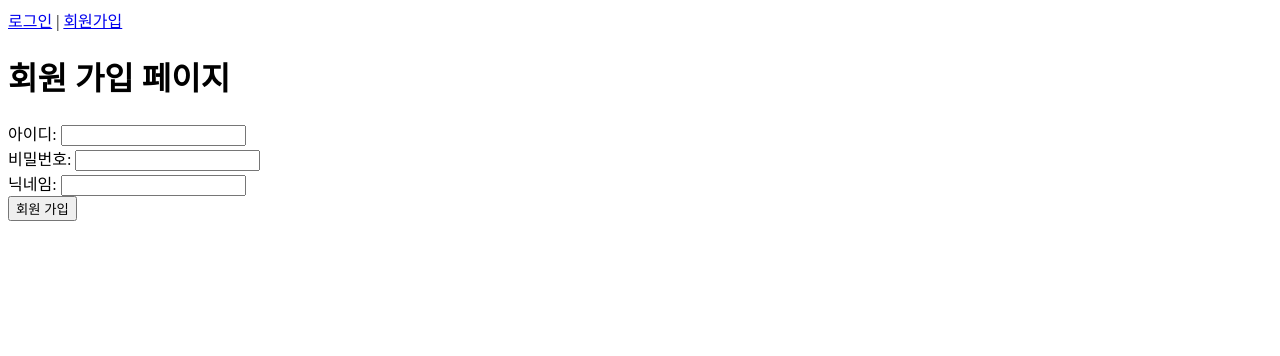
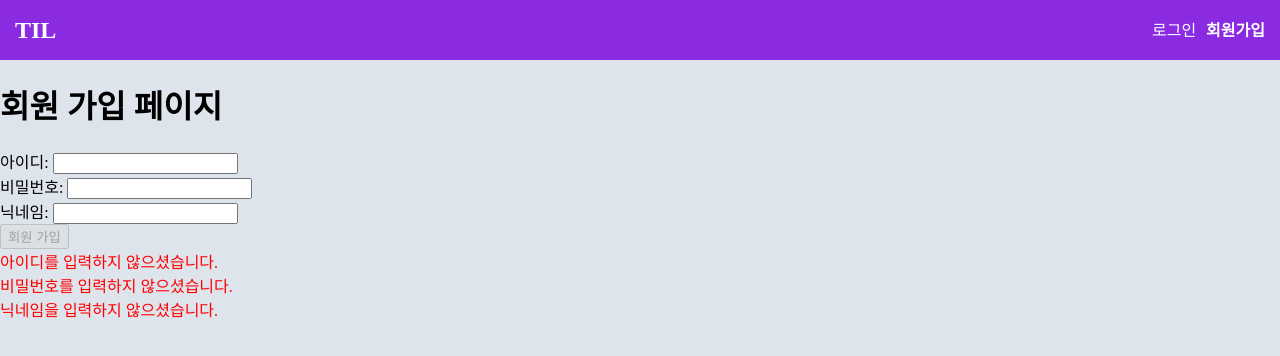
Before and after one commit to BackdevHong/Vue-All, a Vue app in the folder vue-Endgame/vue-til/: page /signup in a window 1280 px wide. Shown: the top 356 px of the page. Built offline with nearby package versions, Linux system fonts and the light colour scheme.

Commit message:
refactor: Styling...

```diff
--- a/vue-Endgame/vue-til/public/index.html
+++ b/vue-Endgame/vue-til/public/index.html
@@ -1,17 +1,31 @@
 <!DOCTYPE html>
 <html lang="">
 	<head>
-    <meta charset="utf-8">
-    <meta http-equiv="X-UA-Compatible" content="IE=edge">
-    <meta name="viewport" content="width=device-width,initial-scale=1.0">
-    <link rel="icon" href="<%= BASE_URL %>favicon.ico">
+		<meta charset="utf-8" />
+		<meta http-equiv="X-UA-Compatible" content="IE=edge" />
+		<meta name="viewport" content="width=device-width,initial-scale=1.0" />
+		<link rel="icon" href="<%= BASE_URL %>favicon.ico" />
 		<title><%= htmlWebpackPlugin.options.title %></title>
 	</head>
 	<body>
 		<noscript>
-      <strong>We're sorry but <%= htmlWebpackPlugin.options.title %> doesn't work properly without JavaScript enabled. Please enable it to continue.</strong>
+			<strong
+				>We're sorry but <%= htmlWebpackPlugin.options.title %> doesn't
+				work properly without JavaScript enabled. Please enable it to
+				continue.</strong
+			>
 		</noscript>
 		<div id="app"></div>
 		<!-- built files will be auto injected -->
 	</body>
+	<style>
+		body {
+			margin: 0;
+		}
+		#app {
+			width: 100vw;
+			height: 100vh;
+			background-color: rgb(222, 228, 235);
+		}
+	</style>
 </html>
--- a/vue-Endgame/vue-til/src/components/LoginForm.vue
+++ b/vue-Endgame/vue-til/src/components/LoginForm.vue
@@ -1,8 +1,8 @@
 <template>
-	<div>
+	<div class="L-Form">
 		<form @submit.prevent="submitForm">
 			<div>
-				<label for="username">id:</label>
+				<label for="username">id:</label><br />
 				<input type="text" id="username" v-model="username" />
 			</div>
 			<div>
@@ -57,4 +57,13 @@ export default {
 };
 </script>
 
-<style lang="scss" scoped></style>
+<style lang="scss" scoped>
+.L-Form {
+	width: 200px;
+	padding: 30px;
+	background-color: white;
+	height: 80px;
+	align-items: center;
+	margin: 0 auto;
+}
+</style>
--- a/vue-Endgame/vue-til/src/components/SignupForm.vue
+++ b/vue-Endgame/vue-til/src/components/SignupForm.vue
@@ -12,12 +12,33 @@
 			<label for="nickname">닉네임: </label>
 			<input type="text" id="nickname" v-model="nickname" />
 		</div>
-		<button type="submit">회원 가입</button>
+		<button
+			type="submit"
+			:disabled="!isUsernameValid || !password || !nickname"
+		>
+			회원 가입
+		</button>
+		<div v-if="!username" class="noEmail">
+			아이디를 입력하지 않으셨습니다.
+		</div>
+		<div v-else-if="!isUsernameValid" class="noEmail">
+			아이디가 이메일 형식에 맞지 않습니다.
+		</div>
+		<div v-else></div>
+		<div v-if="!password" class="noEmail">
+			비밀번호를 입력하지 않으셨습니다.
+		</div>
+		<div v-else></div>
+		<div v-if="!nickname" class="noEmail">
+			닉네임을 입력하지 않으셨습니다.
+		</div>
+		<div v-else></div>
 		<p>{{ logMessage }}</p>
 	</form>
 </template>
 
 <script>
+import { validateEmail } from "@/utils/validation";
 import { registerUser } from "@/api/index";
 
 export default {
@@ -48,7 +69,16 @@ export default {
 			this.nickname = null;
 		},
 	},
+	computed: {
+		isUsernameValid() {
+			return validateEmail(this.username);
+		},
+	},
 };
 </script>
 
-<style lang="scss" scoped></style>
+<style lang="scss" scoped>
+.noEmail {
+	color: red;
+}
+</style>
--- a/vue-Endgame/vue-til/src/components/common/AppHeader.vue
+++ b/vue-Endgame/vue-til/src/components/common/AppHeader.vue
@@ -1,8 +1,11 @@
 <template>
 	<div>
 		<header>
-			<router-link to="/login">로그인</router-link> |
-			<router-link to="/signup">회원가입</router-link>
+			<h2>TIL</h2>
+			<div>
+				<router-link to="/login">로그인</router-link>
+				<router-link to="/signup">회원가입</router-link>
+			</div>
 		</header>
 	</div>
 </template>
@@ -11,4 +14,33 @@
 export default {};
 </script>
 
-<style lang="scss" scoped></style>
+<style lang="scss" scoped>
+@import url("https://fonts.googleapis.com/css2?family=Nanum+Gothic:wght@400;800&display=swap");
+
+header {
+	background-color: blueviolet;
+	padding: 5px;
+	display: flex;
+	flex-direction: row;
+	justify-content: space-between;
+	div {
+		height: 50px;
+		line-height: 50px;
+		a {
+			margin-right: 10px;
+			text-decoration: none;
+			color: white;
+			font-family: "Nanum Gothic", sans-serif;
+		}
+		.router-link-active {
+			font-weight: 800;
+		}
+	}
+	h2 {
+		height: 10px;
+		line-height: 10px;
+		color: #ffffff;
+		margin-left: 10px;
+	}
+}
+</style>
--- a/vue-Endgame/vue-til/src/views/LoginPage.vue
+++ b/vue-Endgame/vue-til/src/views/LoginPage.vue
@@ -14,4 +14,16 @@ export default {
 };
 </script>
 
-<style lang="scss" scoped></style>
+<style lang="scss" scoped>
+@import url("https://fonts.googleapis.com/css2?family=Nanum+Gothic:wght@400;800&display=swap");
+
+h1 {
+	width: 100%;
+	height: 50px;
+	line-height: 50px;
+	display: flex;
+	justify-content: center;
+	align-items: center;
+	font-family: "Nanum Gothic", sans-serif;
+}
+</style>
--- a/vue-Endgame/vue-til/vue.config.js
+++ b/vue-Endgame/vue-til/vue.config.js
@@ -7,5 +7,11 @@ module.exports = defineConfig({
         client: {
             overlay: false,
         },
+        rules: [
+            {
+                test: /\.css$/,
+                use: ['postcss-loader']
+            }
+        ]
     },
 });
```
Also changed, not shown: vue-Endgame/vue-til/package.json (+7 -2 lines), 2 other files (tests, documents, lock files or other folders). Lines whose indentation alone changed are shown as unchanged.
